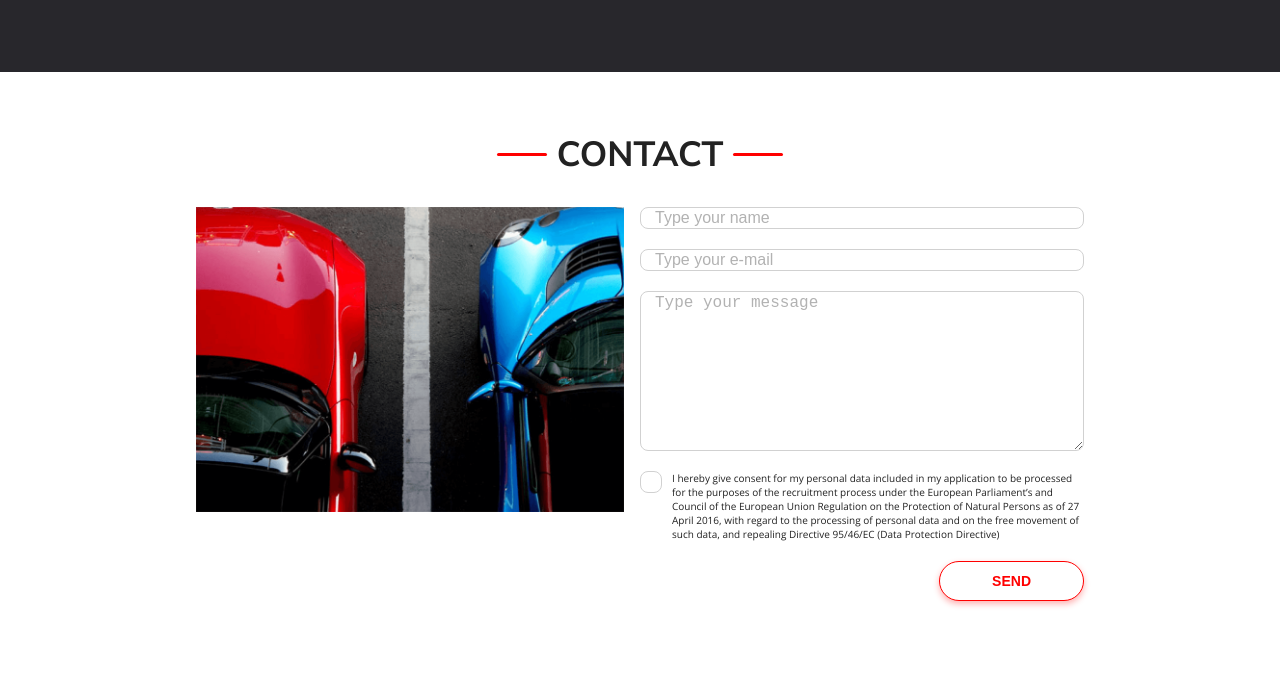
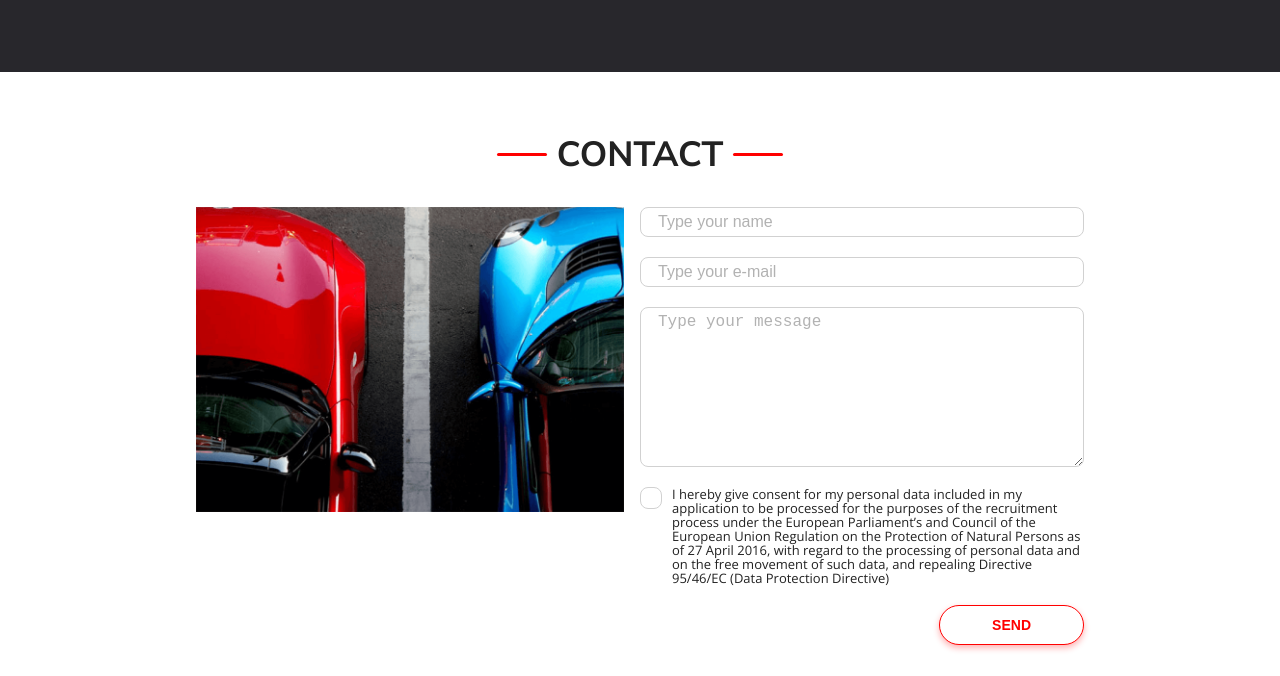
Before and after one commit to dominikloza/Car-Sharing_OnePage, a plain HTML site: page index.html in a window 1280 px wide. Shown: the part 2000-2676 px from the top of the page. Drawn offline with nearby package versions, Linux system fonts and the light colour scheme.

Commit message:
little changes

```diff
--- a/css/style.css
+++ b/css/style.css
@@ -23,7 +23,7 @@ body {
     height: calc(100vh - 40px);
     width: 100%;
     background-image: url("../images/Image.jpg");
-    background-size: 100% 807px;
+    background-size: 100%;
     background-position: center;
     position: relative;
     display: flex;
@@ -334,6 +334,7 @@ form {
 
 input,
 textarea {
+    padding: 5px;
     width: 444px;
     height: 38px;
     border: 1px solid rgba(209, 209, 209, 1);
@@ -371,7 +372,7 @@ textarea {
     cursor: pointer;
     display: flex;
     font-family: "Open Sans", sans-serif;
-    font-size: 10px;
+    font-size: 13px;
     font-weight: 300;
     line-height: 14px;
 }
```
